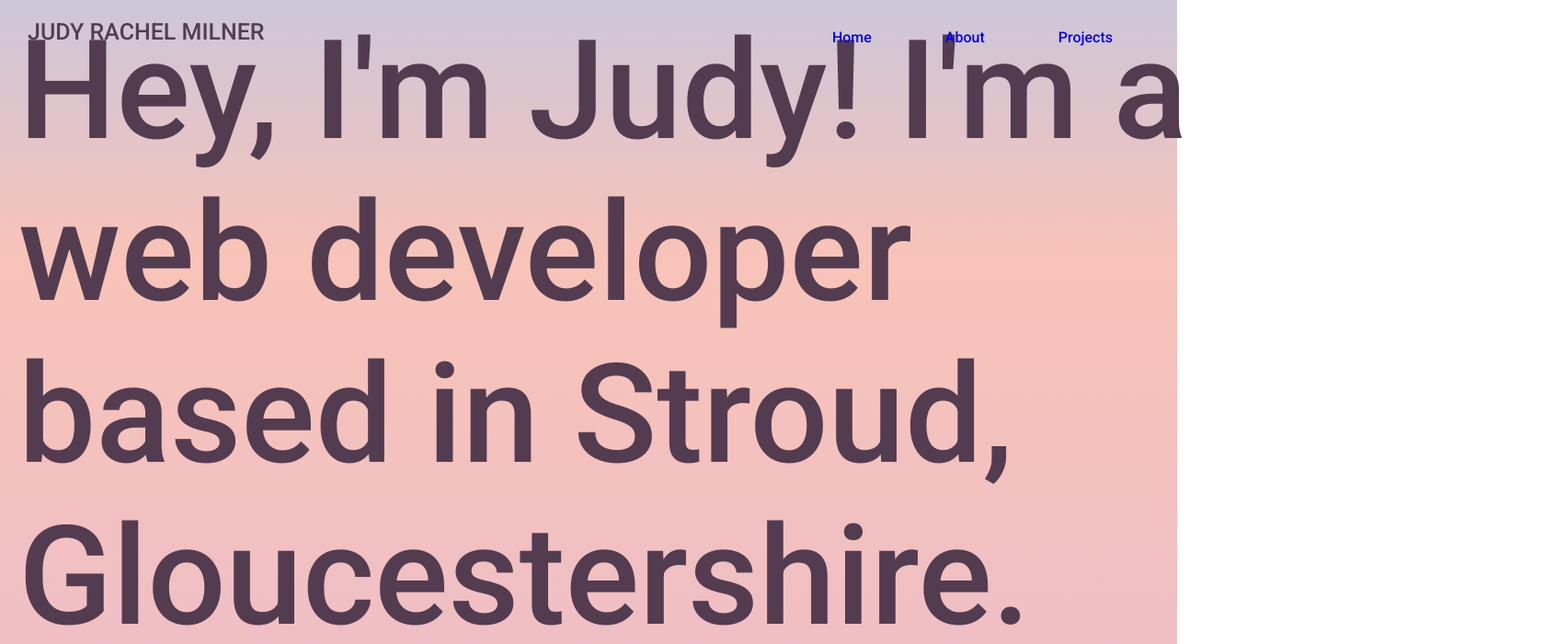
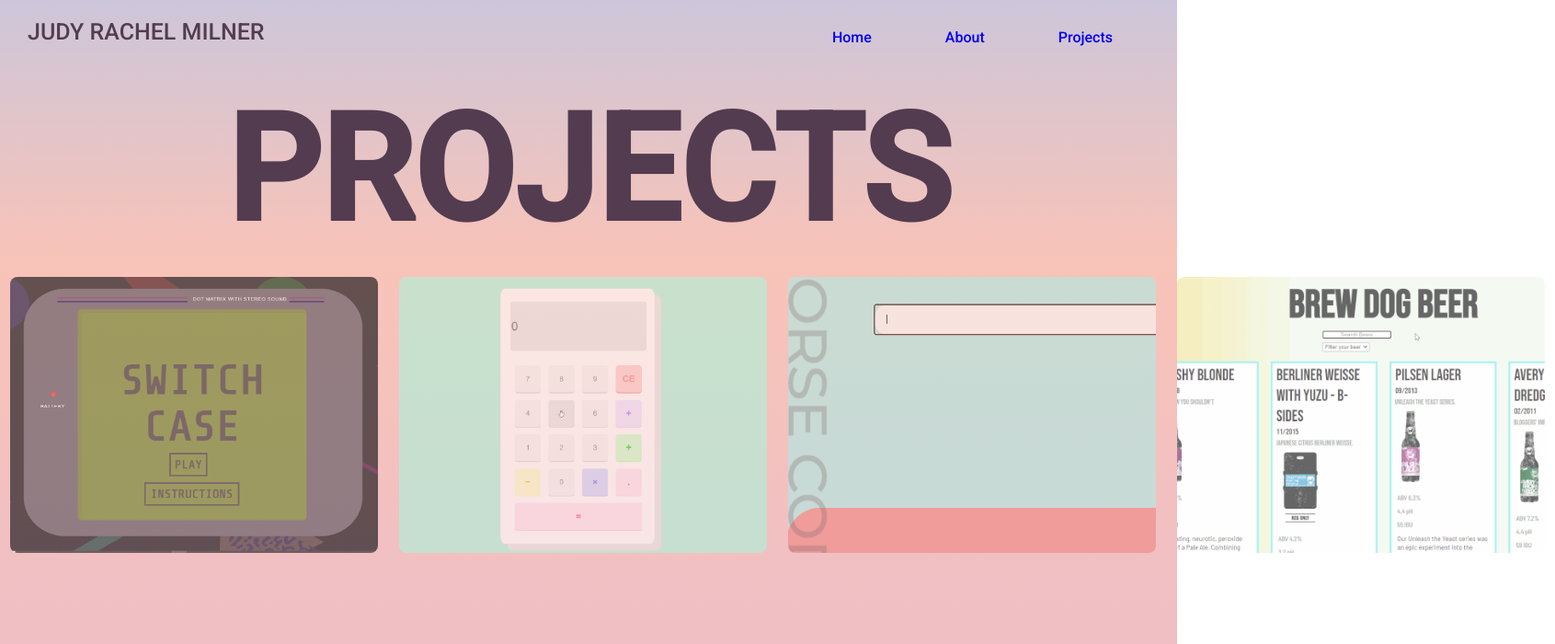
Before and after one commit to juderem/judy-portfolio, a React (Create React App) app: page /judy-portfolio/projects in a window 1280 px wide. Shown: the top 700 px of the page at 92% size, 1691 px wide, since content can reach past the window. Built offline with nearby package versions, Linux system fonts and the light colour scheme.

Commit message:
Routing Fix attempt 2

```diff
--- a/src/components/Nav/Nav.jsx
+++ b/src/components/Nav/Nav.jsx
@@ -17,8 +17,8 @@ const AnimatedSwitch = withRouter(({ location }) => (
   <TransitionGroup>
     <CSSTransition key={location.key} classNames="slide" timeout={1000}>
       <Switch location={location}>
-        <Route path="/" component={Home} exact />
-        <Route path="/judy-portfolio" component={Home} />
+        {/* <Route path="/judy" component={Home} exact /> */}
+        <Route path="/judy-portfolio" component={Home} exact/>
         <Route path="/judy-portfolio/about" component={About} />
         <Route path="/judy-portfolio/projects" component={Projects} />
       </Switch>
```
